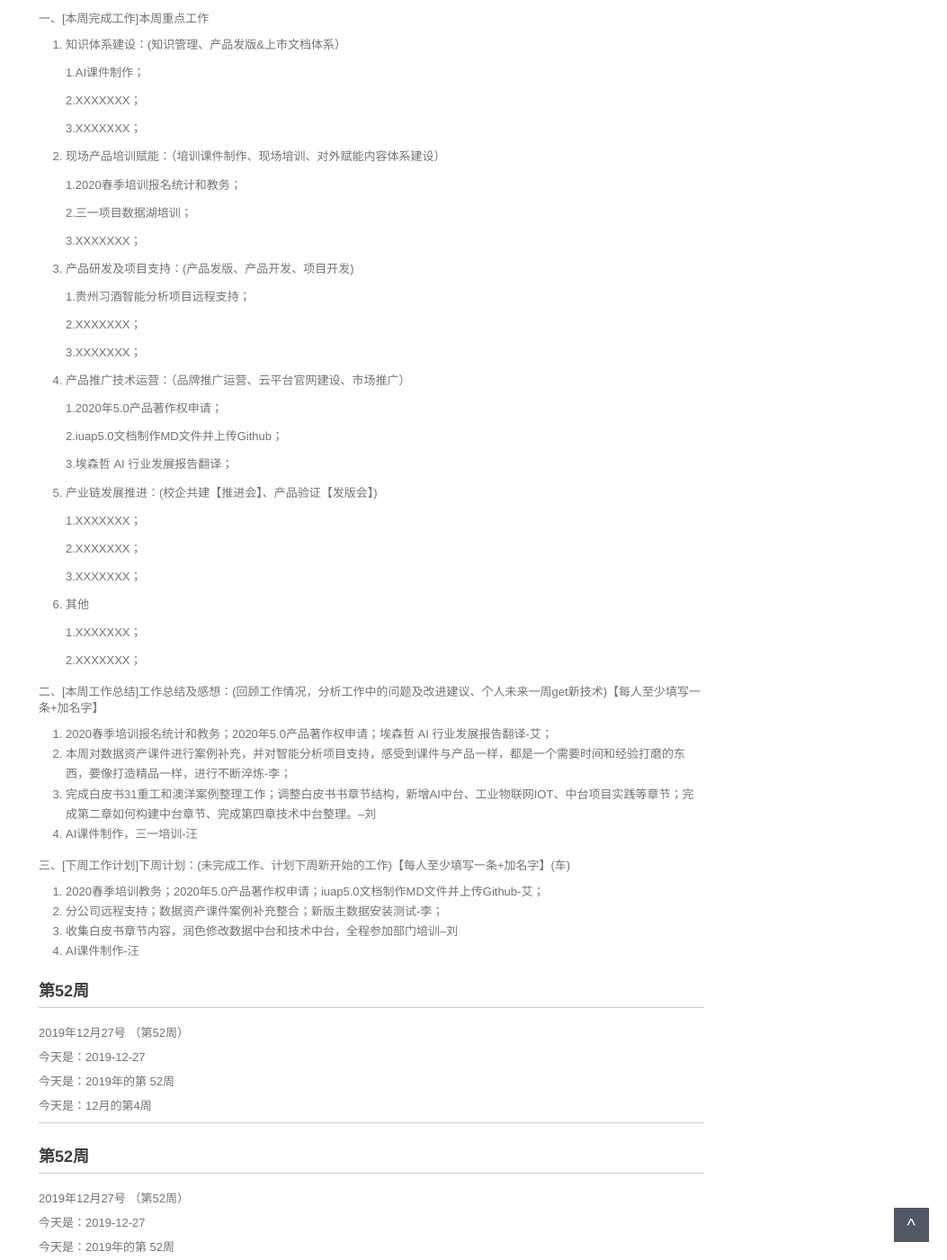
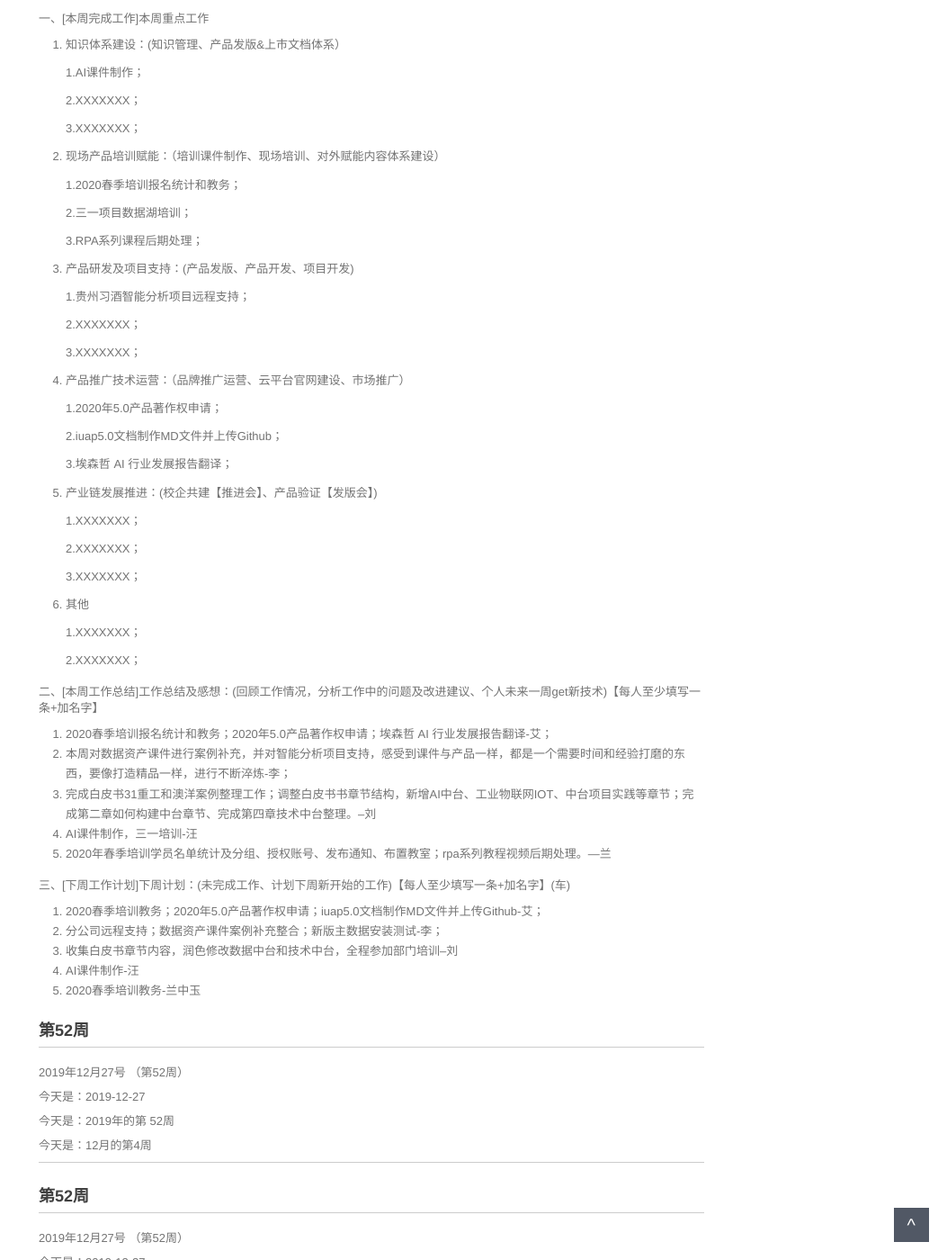
Before and after one commit to walllFlower/blog, a Jekyll site: the page built from _posts/2018-07-17-day_report_cxz.md, in a window 1280 px wide and 1400 px high, scrolled down 497 px. Shown: the whole window at 90% size, without its empty margins (227-1280 px from the left). Built offline with Jekyll 4.4.1, drawn with Linux system fonts in a browser that asks for light colours; comment, search, counter and statistics services are not loaded.

Commit message:
Update 2018-07-17-day_report_cxz.md

```diff
--- a/_posts/2018-07-17-day_report_cxz.md
+++ b/_posts/2018-07-17-day_report_cxz.md
@@ -38,7 +38,7 @@ categories: 技术运营工作周报
 
     2.三一项目数据湖培训；
 
-    3.XXXXXXX；
+    3.RPA系列课程后期处理；
 
 3. 产品研发及项目支持：(产品发版、产品开发、项目开发)
 
@@ -77,6 +77,7 @@ categories: 技术运营工作周报
 2. 本周对数据资产课件进行案例补充，并对智能分析项目支持，感受到课件与产品一样，都是一个需要时间和经验打磨的东西，要像打造精品一样，进行不断淬炼-李；
 3. 完成白皮书31重工和澳洋案例整理工作；调整白皮书书章节结构，新增AI中台、工业物联网IOT、中台项目实践等章节；完成第二章如何构建中台章节、完成第四章技术中台整理。--刘
 4. AI课件制作，三一培训-汪
+5. 2020年春季培训学员名单统计及分组、授权账号、发布通知、布置教室；rpa系列教程视频后期处理。—兰
 
 三、[下周工作计划]下周计划：(未完成工作、计划下周新开始的工作)【每人至少填写一条+加名字】(车)
 
@@ -84,6 +85,7 @@ categories: 技术运营工作周报
 2. 分公司远程支持；数据资产课件案例补充整合；新版主数据安装测试-李；
 3. 收集白皮书章节内容，润色修改数据中台和技术中台，全程参加部门培训--刘
 4. AI课件制作-汪
+5. 2020春季培训教务-兰中玉
 
 
 
```
